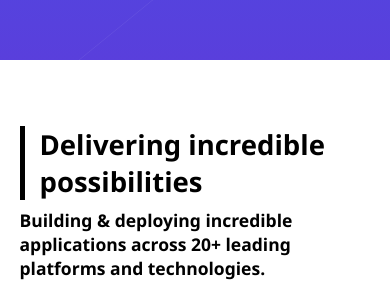
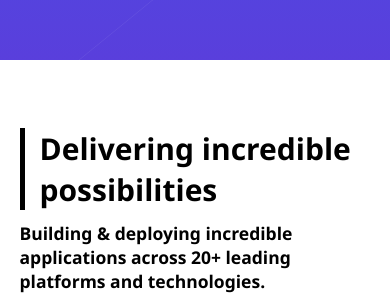
Before and after one commit to kidastudios/kidastudios-coming-soon, a plain HTML site: page index.html in a window 390 px wide. Shown: the part 826-1130 px from the top of the page. Drawn offline with nearby package versions, Linux system fonts and the light colour scheme.

Commit message:
Font adjust

```diff
--- a/style.css
+++ b/style.css
@@ -828,7 +828,7 @@
             top: 5%;
             left: 5%;
             width: 90%;
-            font-size: 27.5px;
+            font-size: 30px;
         }
         .platform-logos-description{
             position: relative;
```
